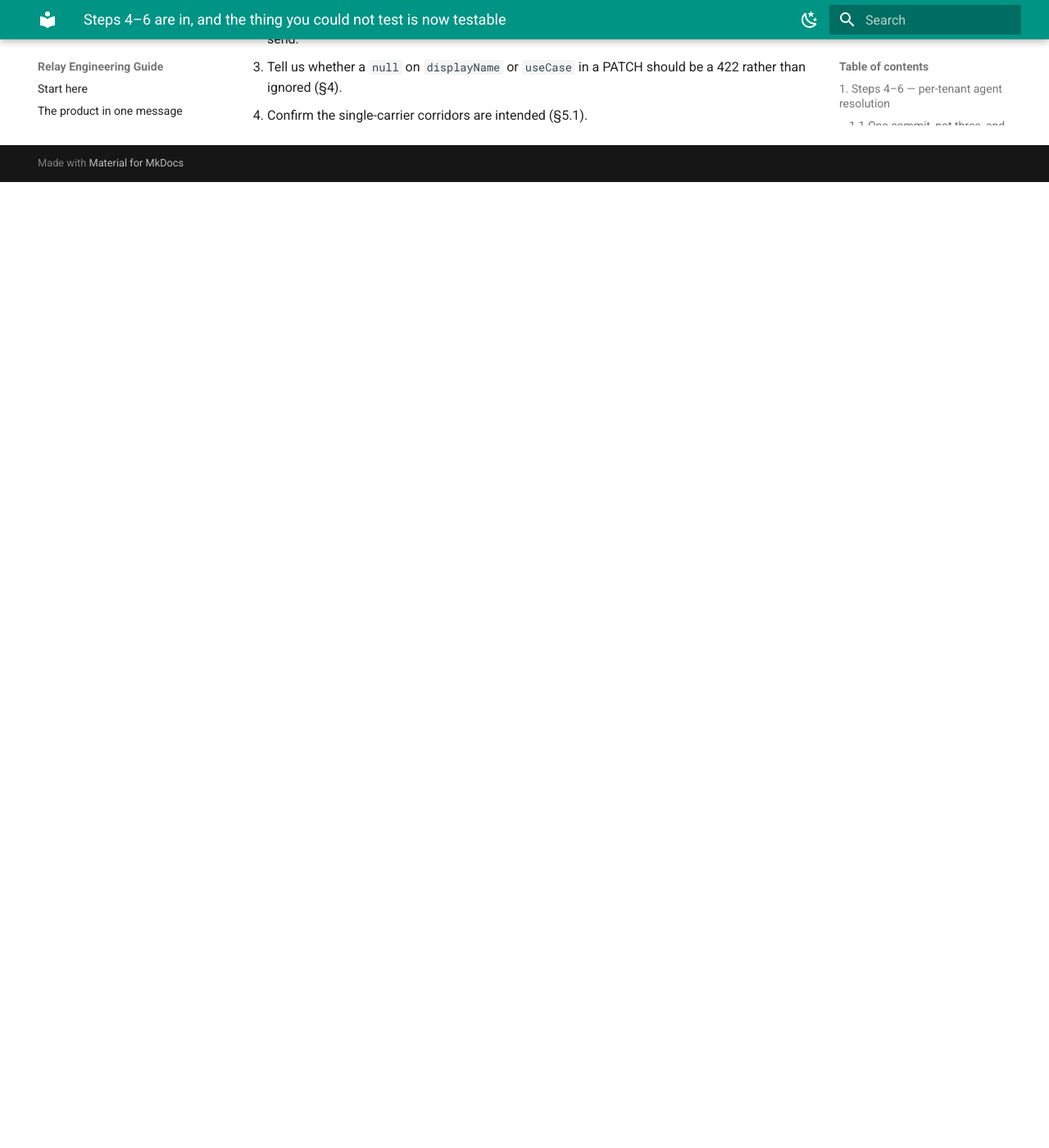
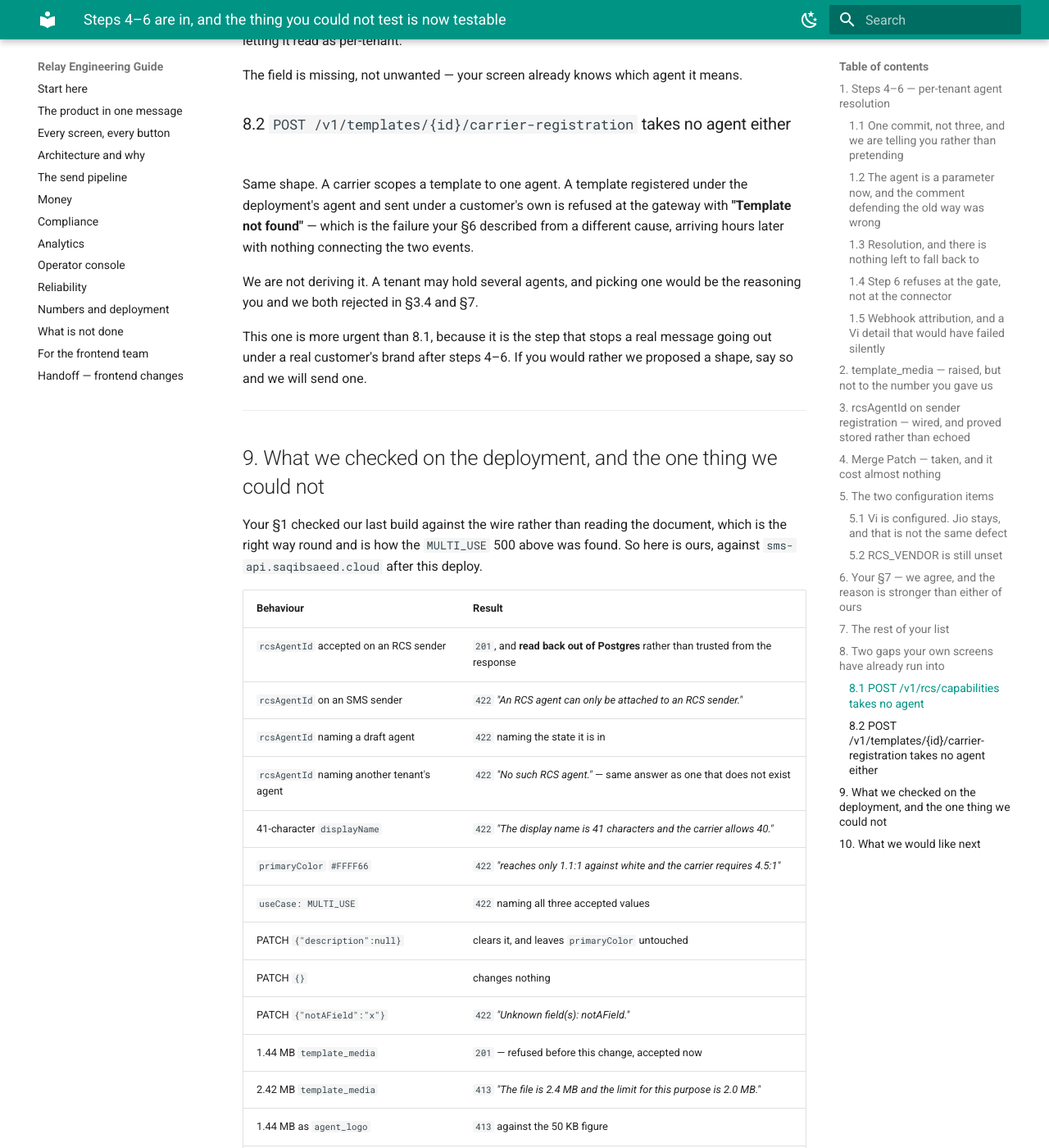
Before and after one commit to saeedafri/SMS-BE, an MkDocs documentation site: the page built from docs/HANDOFF_TO_UI_2026-09-11b.md, in a window 1280 px wide and 1400 px high, scrolled down 8986 px. Shown: the whole window at 82% size. Built offline with MkDocs 1.6.1 and Material for MkDocs 9.7.7, drawn with Linux system fonts in a browser that asks for light colours; before the commit the page ends 9208 px from its top, so only the background shows below that; some of the changed text lies outside the part shown.

Commit message:
docs: the live probe results, and the 500 we shipped before catching it
Adds §9: what was checked against the deployment after this work landed,
as a table of request and answer rather than a claim that it works.

Records the MULTI_USE 500 honestly, because their own reply predicted the
silent direction and this is the sharper version of it: removing an enum
member is silent at compile time AND loud at runtime, and the gap between
the two is however long it takes someone to send the old value.

Also states the one thing the deployment cannot demonstrate. Step 6's
refusal needs a reachable carrier, RCS_VENDOR is unset, so the agent is
deliberately not required there — it is proven by test only, and saying so
is better than a table row that implies otherwise.

````diff
--- a/docs/HANDOFF_TO_UI_2026-09-11b.md
+++ b/docs/HANDOFF_TO_UI_2026-09-11b.md
@@ -9,9 +9,11 @@ Everything in your §6 list is done except the retention sweep, which we agreed
 is a separate slice. Two of the answers are not the ones you asked for, and both
 are better; one of them is a correction to a number you gave us today.
 
-Read §1 and §6 if you read nothing else. §1 is the one that changes what a
+Read §1, §6 and §9 if you read nothing else. §1 is the one that changes what a
 handset shows. §6 is a finding about your own §7 that turns a nicety into a
-control.
+control. §9 is what we probed on the deployment afterwards — including a `500`
+we shipped and then caught, and the one behaviour this deployment cannot show
+you.
 
 ---
 
@@ -322,6 +324,38 @@ quietly forward. You were right that nothing on our side would have reported the
 enum member leaving — the check constraint was the only thing that would have
 noticed, and it still admitted the value.
 
+**And your "silent" is too kind to it. We shipped this, probed the deployment,
+and got a 500.**
+
+```
+POST /v1/rcs/agents  {"useCase":"MULTI_USE", ...}
+500  {"code":"internal_error","message":"an unexpected error occurred"}
+```
+
+Removing an enum member does not merely fail to announce itself. It converts a
+value that was *legal yesterday* into an unhandled integrity error, because the
+tightened check constraint is the only thing left that refuses it and a
+constraint has no vocabulary for talking to a customer. The message names
+neither the field nor the accepted set — and the callers most likely to send
+`MULTI_USE` are precisely those still on the older contract, so it fires hardest
+on the clients least equipped to guess.
+
+Fixed: `422`, naming all three accepted values, on both the create and the PATCH
+path. The guard reads the **generated** `Valid()`, so the accepted set tracks
+the contract with no second list to maintain, and dropping a member later
+deletes an identifier the refusal message references — a build failure rather
+than a message that quietly goes stale.
+
+**The general form, which is worth more than this instance:** a removed enum
+member is silent at compile time *and* loud at runtime, in that order, and the
+gap between the two is however long it takes someone to send the old value. Any
+enum you narrow needs a refusal at the edge in the same change as the constraint
+that tightens. We had done exactly this for `sender_ids_agent_is_rcs` one field
+over and did not think to do it here.
+
+Worth checking on your side too: if any screen still offers `MULTI_USE` from a
+cached build, it now gets a clean 422 rather than a 500, but it will still fail.
+
 **`displayName` 40 and the 4.5:1 contrast rule — we will own both.** You offered
 to keep the contrast check client-side; keep it, as the fast one. Both are now
 enforced server-side as well, at edit *and* at verification submission, which is
@@ -393,7 +427,43 @@ rather we proposed a shape, say so and we will send one.
 
 ---
 
-## 9. What we would like next
+## 9. What we checked on the deployment, and the one thing we could not
+
+Your §1 checked our last build against the wire rather than reading the
+document, which is the right way round and is how the `MULTI_USE` 500 above was
+found. So here is ours, against `sms-api.saqibsaeed.cloud` after this deploy.
+
+| Behaviour | Result |
+| --- | --- |
+| `rcsAgentId` accepted on an RCS sender | `201`, and **read back out of Postgres** rather than trusted from the response |
+| `rcsAgentId` on an SMS sender | `422` *"An RCS agent can only be attached to an RCS sender."* |
+| `rcsAgentId` naming a draft agent | `422` naming the state it is in |
+| `rcsAgentId` naming another tenant's agent | `422` *"No such RCS agent."* — same answer as one that does not exist |
+| 41-character `displayName` | `422` *"The display name is 41 characters and the carrier allows 40."* |
+| `primaryColor` `#FFFF66` | `422` *"reaches only 1.1:1 against white and the carrier requires 4.5:1"* |
+| `useCase: MULTI_USE` | `422` naming all three accepted values |
+| PATCH `{"description":null}` | clears it, and leaves `primaryColor` untouched |
+| PATCH `{}` | changes nothing |
+| PATCH `{"notAField":"x"}` | `422` *"Unknown field(s): notAField."* |
+| 1.44 MB `template_media` | `201` — refused before this change, accepted now |
+| 2.42 MB `template_media` | `413` *"The file is 2.4 MB and the limit for this purpose is 2.0 MB."* |
+| 1.44 MB as `agent_logo` | `413` against the 50 KB figure |
+| shell bytes labelled `image/png` | `422` *"text/plain" is not an accepted type here* |
+| `carrierLaunches` for an IN agent | `AIRTEL`, `JIO`, **`VI`** — and `updatedAt` is `null`, not the zero time |
+
+**The one we cannot show you.** Step 6's refusal — an RCS send with no
+resolvable agent rejected as `rcs_agent_not_resolved` — **is not observable on
+this deployment**, and we are not going to imply otherwise. `RCS_VENDOR` is
+unset, so no carrier is reachable, so the agent is deliberately not required and
+RCS goes to the sandbox. The refusal is proven by test only: at the gate, in
+`internal/domain/messaging`, including that it fires *ahead of* the balance
+check so a doomed message never moves money.
+
+That is the honest state rather than a gap. It also means the first deployment
+with real carrier credentials is the first place this path runs for real, which
+is worth knowing before that day rather than during it.
+
+## 10. What we would like next
 
 1. Declare `vendor` on the carrier-registration attach request (§6). Small,
    and it restores a control rather than adding a nicety.
````
